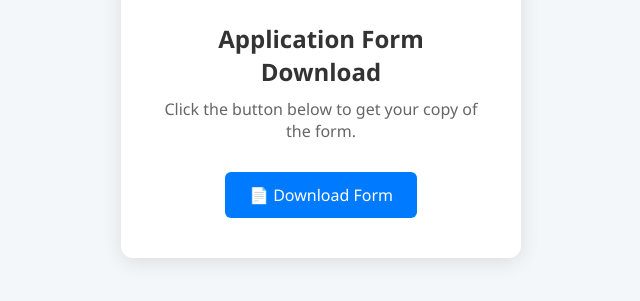
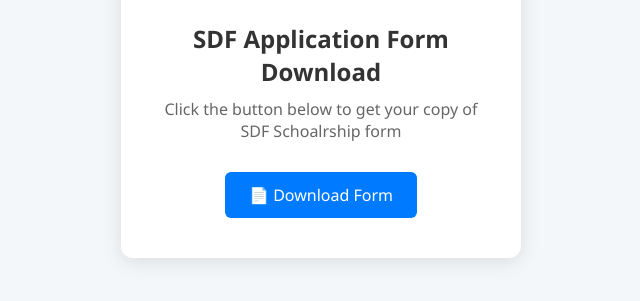
Before and after one commit to SpringtimeDevFoundation/Form-download, a plain HTML site: page index.html in a window 1280 px wide. Shown: the part 343-644 px from the top of the page, without its empty margins (319-959 px from the left). Drawn offline with Linux system fonts and the light colour scheme.

Commit message:
Add files via upload

```diff
--- a/index.html
+++ b/index.html
@@ -3,14 +3,14 @@
 <head>
   <meta charset="UTF-8" />
   <meta name="viewport" content="width=device-width, initial-scale=1.0" />
-  <title>Download Our Form</title>
+  <title>Download SDF Form</title>
   <link rel="stylesheet" href="style.css" />
 </head>
 <body>
   <div class="container">
     <img src="logo.png" alt="Logo" class="logo" />
-    <h1>Application Form Download</h1>
-    <p>Click the button below to get your copy of the form.</p>
+    <h1>SDF Application Form Download</h1>
+    <p>Click the button below to get your copy of SDF Schoalrship form</p>
     <a href="application_form.pdf" download class="download-button">📄 Download Form</a>
   </div>
 </body>
```
Also changed, not shown: 1 other file.
